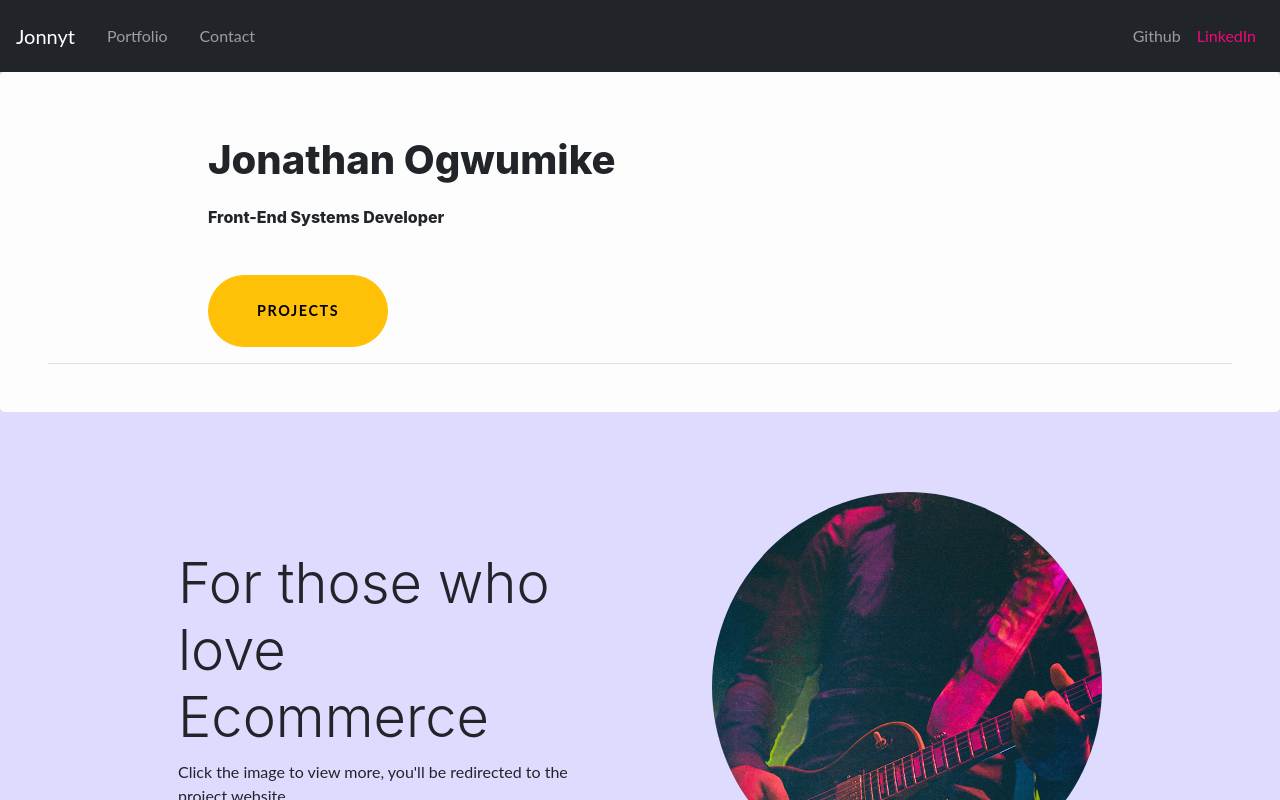
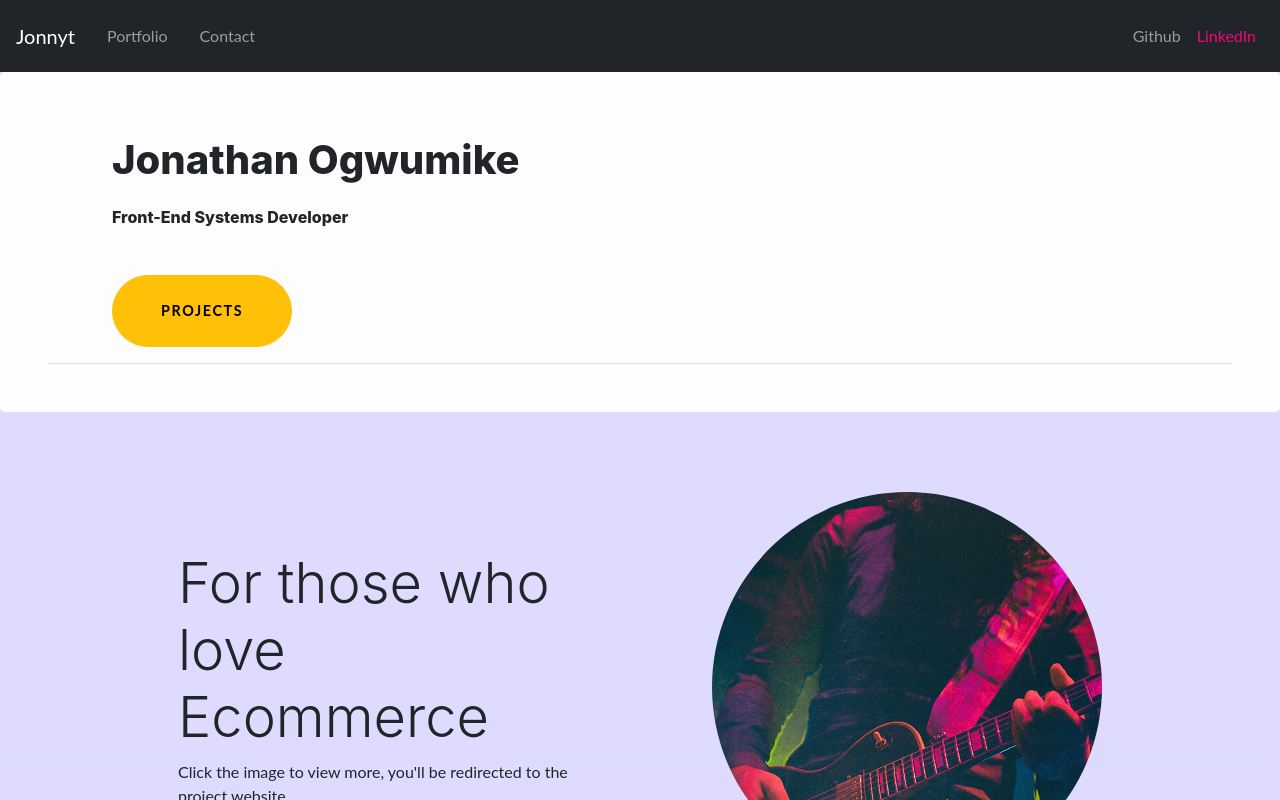
Before and after one commit to Jogwums/portfoliowebsite, a React (Create React App) app: page / in a window 1280 px wide. Shown: the top 800 px of the page. Built offline with nearby package versions, Linux system fonts and the light colour scheme.

Commit message:
visual upgrades to header comp

```diff
--- a/src/components/Header/index.js
+++ b/src/components/Header/index.js
@@ -10,7 +10,7 @@ const HeaderDetails = () => {
     return (
     <Jumbotron className="p-5">
       <Header className="masthead text-black">
-            <div className="masthead-content ml-5 pl-5">
+            <div className="masthead-content md-ml-5 md-pl-5">
                 <Container className="px-5">
                     <h1 className="masthead-heading mb-0">Jonathan Ogwumike</h1>
                     <br />
```
